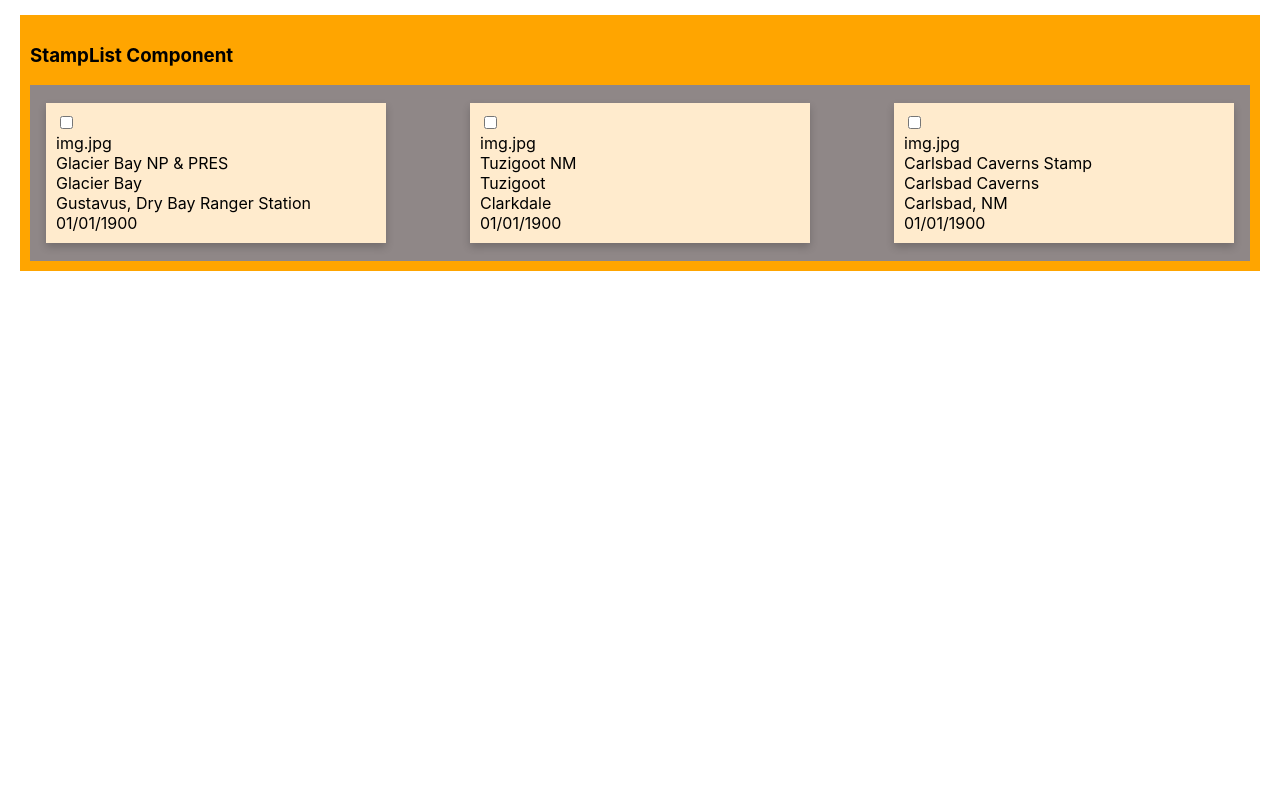
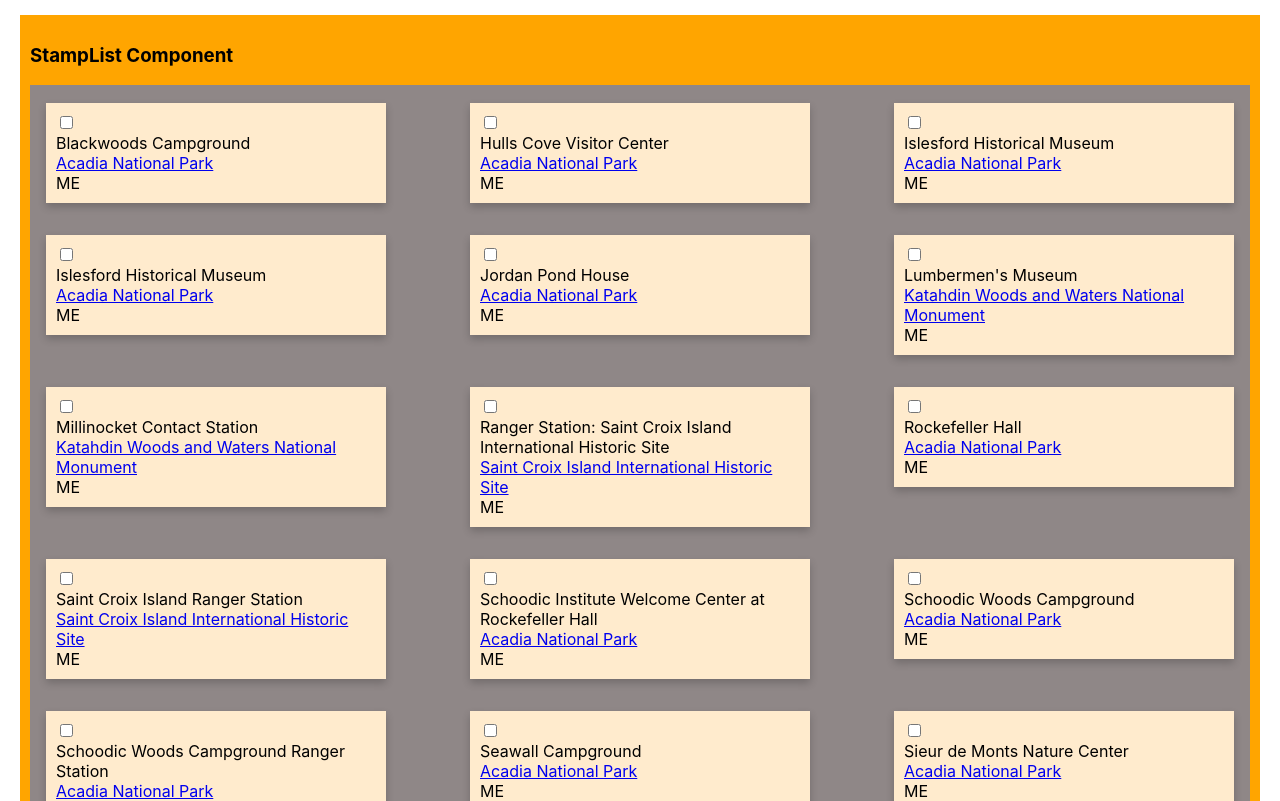
Before and after one commit to nikkster311/nps-stamp-app, a React (Create React App) app: page / in a window 1280 px wide. Shown: the top 801 px of the page. Built offline with nearby package versions, Linux system fonts and the light colour scheme; data requests are answered from the project's data file.

Commit message:
update data to look just like it would coming from the API

```diff
--- a/db.json
+++ b/db.json
@@ -1,31 +1,289 @@
 {
   "stamps": [
     {
-      "id": 1,
-      "name": "Glacier Bay NP & PRES",
-      "img": "img.jpg",
-      "park": "Glacier Bay",
-      "location": "Gustavus, Dry Bay Ranger Station",
-      "acquired": false,
-      "dateAquired": "01/01/1900"
+      "id": "6E127BF1-F2A9-4C59-90FA-C4BED53EA7F5",
+      "label": "Blackwoods Campground",
+      "parks": [
+        {
+          "states": "ME",
+          "parkCode": "acad",
+          "designation": "National Park",
+          "fullName": "Acadia National Park",
+          "url": "https://www.nps.gov/acad/index.htm",
+          "name": "Acadia"
+        }
+      ],
+      "type": "campgrounds"
     },
     {
-      "id": 2,
-      "name": "Tuzigoot NM",
-      "img": "img.jpg",
-      "park": "Tuzigoot",
-      "location": "Clarkdale",
-      "acquired": false,
-      "dateAquired": "01/01/1900"
+      "id": "2DC6EAAC-3718-4438-9630-85E55A3DA496",
+      "label": "Hulls Cove Visitor Center",
+      "parks": [
+        {
+          "states": "ME",
+          "parkCode": "acad",
+          "designation": "National Park",
+          "fullName": "Acadia National Park",
+          "url": "https://www.nps.gov/acad/index.htm",
+          "name": "Acadia"
+        }
+      ],
+      "type": "visitorcenters"
     },
     {
-      "id": 3,
-      "name": "Carlsbad Caverns Stamp",
-      "img": "img.jpg",
-      "park": "Carlsbad Caverns",
-      "location": "Carlsbad, NM",
-      "acquired": false,
-      "dateAquired": "01/01/1900"
+      "id": "D8B74743-0D4A-43B1-8D62-300ACBCC59A7",
+      "label": "Islesford Historical Museum",
+      "parks": [
+        {
+          "states": "ME",
+          "parkCode": "acad",
+          "designation": "National Park",
+          "fullName": "Acadia National Park",
+          "url": "https://www.nps.gov/acad/index.htm",
+          "name": "Acadia"
+        }
+      ],
+      "type": "places"
+    },
+    {
+      "id": "109BDB6B-C627-4C8D-87DA-A4F687E81BCE",
+      "label": "Islesford Historical Museum",
+      "parks": [
+        {
+          "states": "ME",
+          "parkCode": "acad",
+          "designation": "National Park",
+          "fullName": "Acadia National Park",
+          "url": "https://www.nps.gov/acad/index.htm",
+          "name": "Acadia"
+        }
+      ],
+      "type": "visitorcenters"
+    },
+    {
+      "id": "73CD84BA-F5B5-491E-A3B4-B5B6743668AC",
+      "label": "Jordan Pond House",
+      "parks": [
+        {
+          "states": "ME",
+          "parkCode": "acad",
+          "designation": "National Park",
+          "fullName": "Acadia National Park",
+          "url": "https://www.nps.gov/acad/index.htm",
+          "name": "Acadia"
+        }
+      ],
+      "type": "places"
+    },
+    {
+      "id": "8C9553AB-C42C-4DF4-8944-46284D3FBA57",
+      "label": "Lumbermen's Museum",
+      "parks": [
+        {
+          "states": "ME",
+          "parkCode": "kaww",
+          "designation": "National Monument",
+          "fullName": "Katahdin Woods and Waters National Monument",
+          "url": "https://www.nps.gov/kaww/index.htm",
+          "name": "Katahdin Woods and Waters"
+        }
+      ],
+      "type": "visitorcenters"
+    },
+    {
+      "id": "01A50BBE-C113-4704-88B2-61EACE395108",
+      "label": "Millinocket Contact Station",
+      "parks": [
+        {
+          "states": "ME",
+          "parkCode": "kaww",
+          "designation": "National Monument",
+          "fullName": "Katahdin Woods and Waters National Monument",
+          "url": "https://www.nps.gov/kaww/index.htm",
+          "name": "Katahdin Woods and Waters"
+        }
+      ],
+      "type": "visitorcenters"
+    },
+    {
+      "id": "53D6F951-97B5-47FA-BC9F-3527C44FB646",
+      "label": "Ranger Station: Saint Croix Island International Historic Site",
+      "parks": [
+        {
+          "states": "ME",
+          "parkCode": "sacr",
+          "designation": "International Historic Site",
+          "fullName": "Saint Croix Island International Historic Site",
+          "url": "https://www.nps.gov/sacr/index.htm",
+          "name": "Saint Croix Island"
+        }
+      ],
+      "type": "places"
+    },
+    {
+      "id": "1D4CB377-9590-4FE1-8E4F-E9AAB37B8FB0",
+      "label": "Rockefeller Hall",
+      "parks": [
+        {
+          "states": "ME",
+          "parkCode": "acad",
+          "designation": "National Park",
+          "fullName": "Acadia National Park",
+          "url": "https://www.nps.gov/acad/index.htm",
+          "name": "Acadia"
+        }
+      ],
+      "type": "places"
+    },
+    {
+      "id": "801DE19D-8878-4241-9590-213F10E73DD2",
+      "label": "Saint Croix Island Ranger Station",
+      "parks": [
+        {
+          "states": "ME",
+          "parkCode": "sacr",
+          "designation": "International Historic Site",
+          "fullName": "Saint Croix Island International Historic Site",
+          "url": "https://www.nps.gov/sacr/index.htm",
+          "name": "Saint Croix Island"
+        }
+      ],
+      "type": "visitorcenters"
+    },
+    {
+      "id": "46CA9FEA-036F-42CC-9B75-48F0BF531F7F",
+      "label": "Schoodic Institute Welcome Center at Rockefeller Hall",
+      "parks": [
+        {
+          "states": "ME",
+          "parkCode": "acad",
+          "designation": "National Park",
+          "fullName": "Acadia National Park",
+          "url": "https://www.nps.gov/acad/index.htm",
+          "name": "Acadia"
+        }
+      ],
+      "type": "visitorcenters"
+    },
+    {
+      "id": "B2B52195-15AB-4E9E-B441-0694F4193585",
+      "label": "Schoodic Woods Campground",
+      "parks": [
+        {
+          "states": "ME",
+          "parkCode": "acad",
+          "designation": "National Park",
+          "fullName": "Acadia National Park",
+          "url": "https://www.nps.gov/acad/index.htm",
+          "name": "Acadia"
+        }
+      ],
+      "type": "campgrounds"
+    },
+    {
+      "id": "BA911019-45E0-4074-99CF-5E38424BAA92",
+      "label": "Schoodic Woods Campground Ranger Station",
+      "parks": [
+        {
+          "states": "ME",
+          "parkCode": "acad",
+          "designation": "National Park",
+          "fullName": "Acadia National Park",
+          "url": "https://www.nps.gov/acad/index.htm",
+          "name": "Acadia"
+        }
+      ],
+      "type": "visitorcenters"
+    },
+    {
+      "id": "B530C7AD-249F-4632-B78F-3CE8C9F3DBDA",
+      "label": "Seawall Campground",
+      "parks": [
+        {
+          "states": "ME",
+          "parkCode": "acad",
+          "designation": "National Park",
+          "fullName": "Acadia National Park",
+          "url": "https://www.nps.gov/acad/index.htm",
+          "name": "Acadia"
+        }
+      ],
+      "type": "campgrounds"
+    },
+    {
+      "id": "13672307-DED6-4438-8D17-C1F7B6284CCC",
+      "label": "Sieur de Monts Nature Center",
+      "parks": [
+        {
+          "states": "ME",
+          "parkCode": "acad",
+          "designation": "National Park",
+          "fullName": "Acadia National Park",
+          "url": "https://www.nps.gov/acad/index.htm",
+          "name": "Acadia"
+        }
+      ],
+      "type": "places"
+    },
+    {
+      "id": "CA752C71-AFF4-4599-AE84-DEDFE0A21EAA",
+      "label": "Sieur de Monts Nature Center",
+      "parks": [
+        {
+          "states": "ME",
+          "parkCode": "acad",
+          "designation": "National Park",
+          "fullName": "Acadia National Park",
+          "url": "https://www.nps.gov/acad/index.htm",
+          "name": "Acadia"
+        }
+      ],
+      "type": "visitorcenters"
+    },
+    {
+      "id": "5F650098-63EC-4939-AC54-DD1DC4E6DBE8",
+      "label": "Thompson Island Information Center",
+      "parks": [
+        {
+          "states": "ME",
+          "parkCode": "acad",
+          "designation": "National Park",
+          "fullName": "Acadia National Park",
+          "url": "https://www.nps.gov/acad/index.htm",
+          "name": "Acadia"
+        }
+      ],
+      "type": "visitorcenters"
+    },
+    {
+      "id": "ACA9C02C-8464-4717-A751-47BCB6FFABF9",
+      "label": "Village Green Information Center",
+      "parks": [
+        {
+          "states": "ME",
+          "parkCode": "acad",
+          "designation": "National Park",
+          "fullName": "Acadia National Park",
+          "url": "https://www.nps.gov/acad/index.htm",
+          "name": "Acadia"
+        }
+      ],
+      "type": "visitorcenters"
+    },
+    {
+      "id": "FAF17FEF-AA34-4139-8A56-0B87E2B866F8",
+      "label": "Winter Operations with Bar Harbor Chamber of Commerce",
+      "parks": [
+        {
+          "states": "ME",
+          "parkCode": "acad",
+          "designation": "National Park",
+          "fullName": "Acadia National Park",
+          "url": "https://www.nps.gov/acad/index.htm",
+          "name": "Acadia"
+        }
+      ],
+      "type": "visitorcenters"
     }
   ]
 }
--- a/src/components/Stamp.js
+++ b/src/components/Stamp.js
@@ -6,9 +6,13 @@
         {stamp.aquired ? true : false}
       </li>
       <li>{stamp.img}</li>
-      <li>{stamp.name}</li>
-      <li>{stamp.park}</li>
-      <li>{stamp.location}</li>
+      <li>{stamp.label}</li>
+      <li>
+        <a href={stamp.parks[0].url} target="_blank">
+          {stamp.parks[0].fullName}
+        </a>
+      </li>
+      <li>{stamp.parks[0].states}</li>
       <li>{stamp.dateAquired}</li>
     </ul>
   );
```
Also changed, not shown: 1 other file (tests, documents, lock files or other folders).
